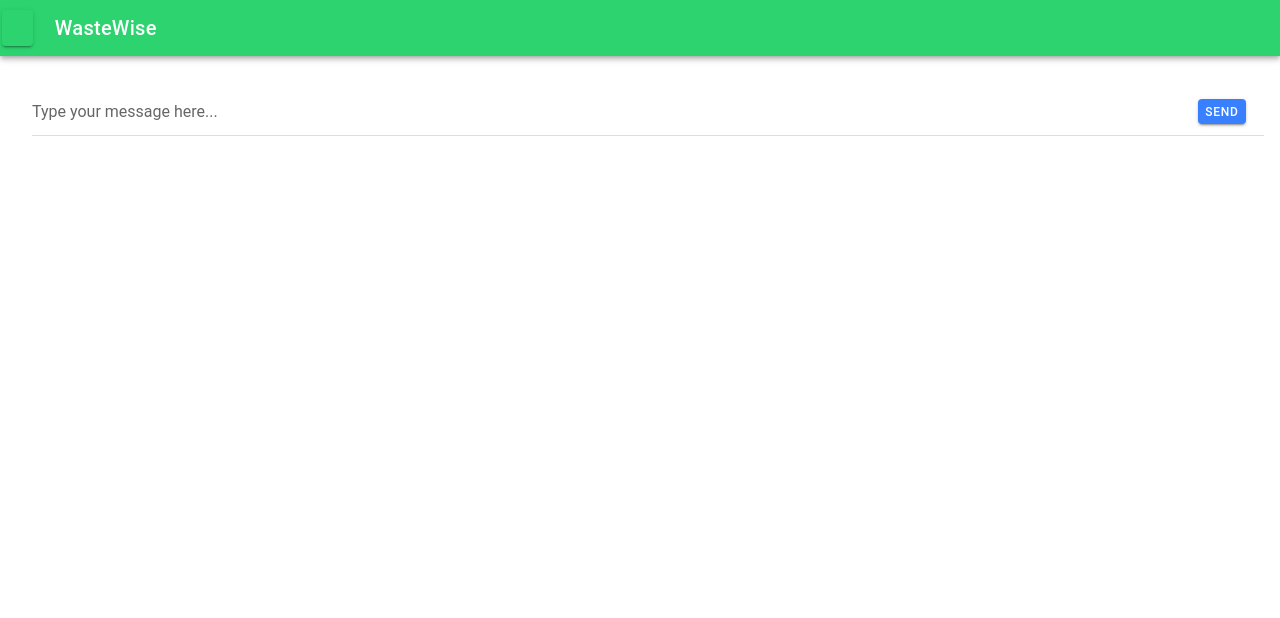
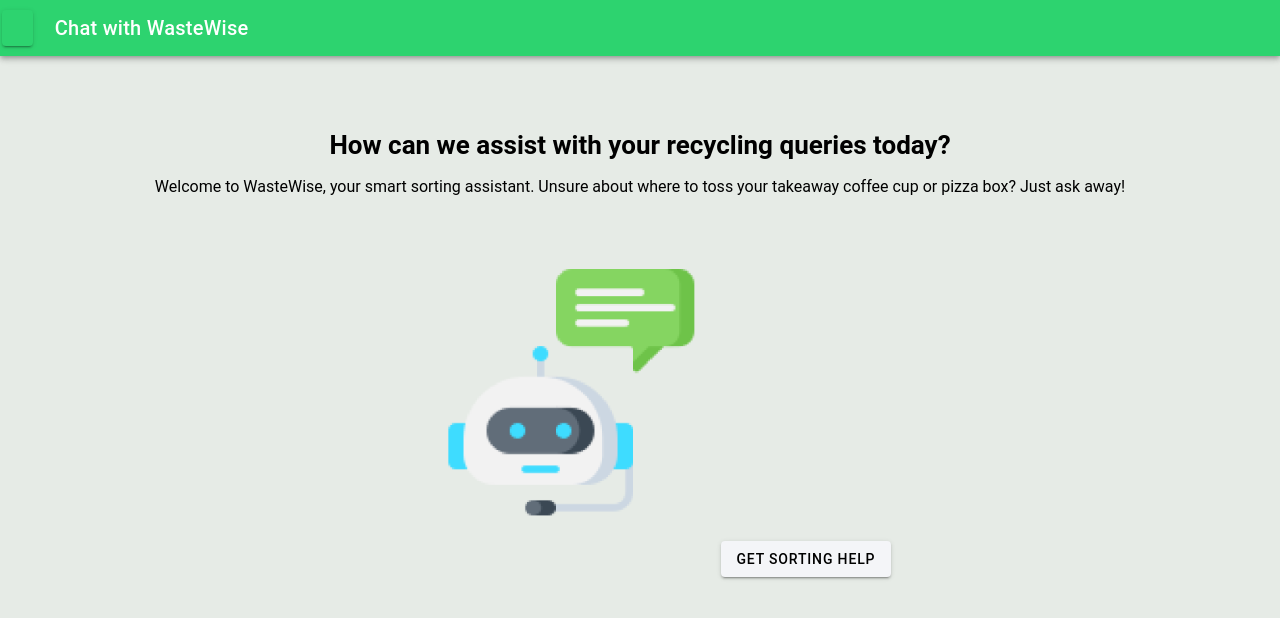
Before and after one commit to ivytsai2/WasteWise, a React (Vite) app: page /wastewise/chatbot in a window 1280 px wide. Shown: the top 618 px of the page. Built offline with nearby package versions, Linux system fonts and the light colour scheme.

Commit message:
chatbot page styling done

```diff
--- /dev/null
+++ b/src/pages/Chatbot.css
@@ -0,0 +1,48 @@
+.chatbot {
+    --ion-background-color: #E6EBE6;
+    background-color: var(--ion-background-color)
+}
+
+.user-msg {
+    background-color: #4DCD99;
+    color: black;
+    width: 70%;
+    margin-left: auto;
+    margin-right: 0;
+    margin-bottom: 5px;
+    margin-top: 15px;
+}
+
+.bot-msg {
+    background-color: #027F73;
+    color: white;
+    width: 70%;
+    margin-right: auto;
+    margin-left: 0;
+    margin-bottom: 5px;
+    margin-top: 15px;
+}
+
+.input-box {
+    --border-width-top: 0;
+    --border-width-right: 0;
+    --border-width-bottom: 0;
+    --border-width-left: 0;
+    --border-width: initial;
+    position: fixed;
+    bottom: 5%;
+    width: 90%;
+    --ion-background-color: white;
+    background-color: var(--ion-background-color)
+}
+
+.msg-boxes {
+    display: flex;
+    flex-direction: column;
+    align-items: flex-start;
+}
+
+.msg-window {
+    height: 85%;
+    overflow-y: auto;
+}
--- a/src/pages/Chatbot.tsx
+++ b/src/pages/Chatbot.tsx
@@ -1,9 +1,13 @@
-import { IonBackButton, IonButton, IonContent, IonHeader, IonInput, IonItem, IonLabel, IonList, IonPage, IonTitle, IonToolbar } from '@ionic/react';
+import { IonBackButton, IonButton, IonCard, IonCardContent, IonContent, IonFooter, IonHeader, IonIcon, IonInput, IonItem, IonLabel, IonList, IonPage, IonTitle, IonToolbar } from '@ionic/react';
 import React, { useEffect, useState } from 'react';
+import Bot from '../assets/bot.png'
+import './Chatbot.css'
+import {arrowRedoSharp} from 'ionicons/icons'
 
 const Chatbot: React.FC = () => {
     const [messages, setMessages] = useState<string[]>([]);
     const [inputMessage, setInputMessage] = useState<string>('');
+    const [chating, setChating] = useState<boolean>(false)
 
     const handleSubmit = async () => {
         if (inputMessage.trim() !== '') { // Check if input message is not empty
@@ -33,6 +37,14 @@ const Chatbot: React.FC = () => {
         }
     };
 
+    const startChat = async () => {
+        setChating(true)
+    }
+
+    useEffect(() => {
+        setInputMessage('');
+    }, [messages]);
+
     return (
         <IonPage>
             <IonHeader>
@@ -41,26 +53,48 @@ const Chatbot: React.FC = () => {
                         <IonBackButton>
                         </IonBackButton>
                     </IonButton>
-                    <IonTitle>WasteWise</IonTitle>
+                    <IonTitle>Chat with WasteWise</IonTitle>
                 </IonToolbar>
             </IonHeader>
-            <IonContent className="ion-padding">
-                <IonList>
-                    {messages.map((message, index) => (
-                        <IonItem key={index}>
-                            <IonLabel>{message}</IonLabel>
-                        </IonItem>
-                    ))}
+            {!chating ?
+            (<IonContent className="ion-text-center ion-padding chatbot">
+                <br/>
+                <br/>
+                <h1><b>How can we assist with your recycling queries today?</b></h1>
+                <p>Welcome to WasteWise, your smart sorting assistant.
+                    Unsure about where to toss your takeaway coffee cup or pizza box?
+                    Just ask away!
+                </p>
+                <br/>
+                <br/>
+                <img src={Bot} alt='Bot Image'/>
+                <IonButton color={'light'} onClick={startChat}>Get Sorting Help</IonButton>
+            </IonContent>):(
+            <IonContent className="ion-padding chatbot">
+                <IonList lines="none" className='msg-window'>
+                    {messages.map((message, index) => {
+                        const isUserMessage = message.startsWith('You: ');
+                        const messageClass = isUserMessage ? 'user-msg' : 'bot-msg';
+                        return (
+                            <IonItem key={index} className='msg-boxes'>
+                                <IonCard className={messageClass}
+                                ><IonCardContent>{message}</IonCardContent></IonCard>
+                            </IonItem>
+                        );
+                    })}
                 </IonList>
-                <IonItem>
-                    <IonInput
-                        value={inputMessage}
-                        placeholder="Type your message here..."
+                <IonItem lines='none' className='input-box'>
+                    <IonInput value={inputMessage}
+                        placeholder="Ask me about waste sorting..."
                         onIonChange={(e) => setInputMessage(e.detail.value!)} // Update inputMessage state on change
-                    ></IonInput>
-                    <IonButton onClick={handleSubmit}>Send</IonButton> {/* Button to submit message */}
+                    >
+                        <IonButton fill='clear' slot="end" color='dark' onClick={handleSubmit}>
+                            <IonIcon slot="icon-only" icon={arrowRedoSharp}></IonIcon>
+                        </IonButton>
+                    </IonInput>
                 </IonItem>
             </IonContent>
+        )}
         </IonPage>
     );
 };
```
Also changed, not shown: src/assets/bot.png (added).
